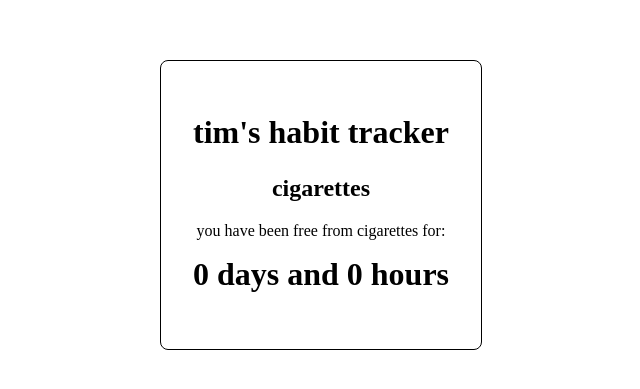
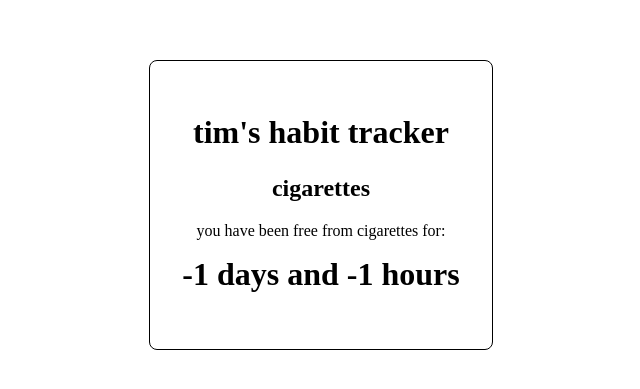
Before and after one commit to timothyylim/counter, a plain HTML site: page index.html in a window 1280 px wide. Shown: the part 195-584 px from the top of the page, without its empty margins (319-959 px from the left). Drawn offline with Linux system fonts and the light colour scheme.

Commit message:
update counter

```diff
--- a/index.html
+++ b/index.html
@@ -61,7 +61,7 @@
   <script>
     document.addEventListener("DOMContentLoaded", function () {
       // Set the start date for quitting cigarettes
-      const startDate = new Date(); // The date is set to "today" as requested
+      const startDate = new Date(2025, 8, 4, 22, 0, 0);
 
       // Function to update the count
       function updateCount() {
```
